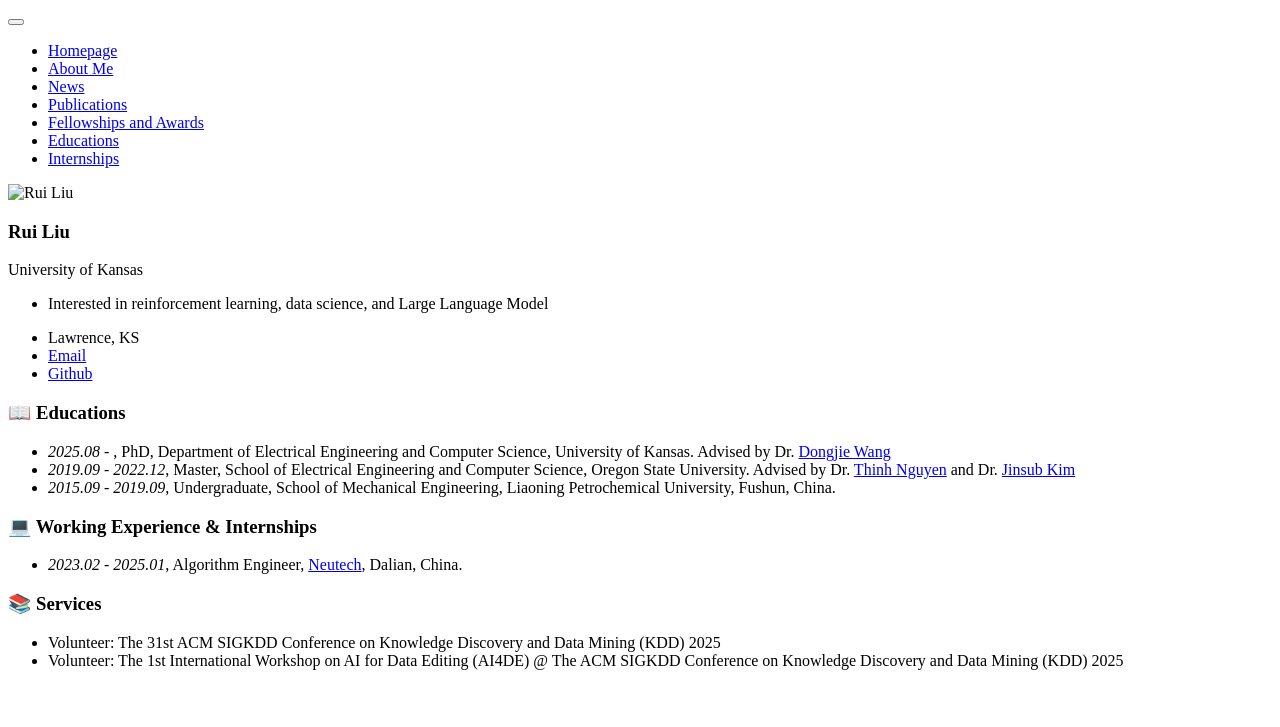
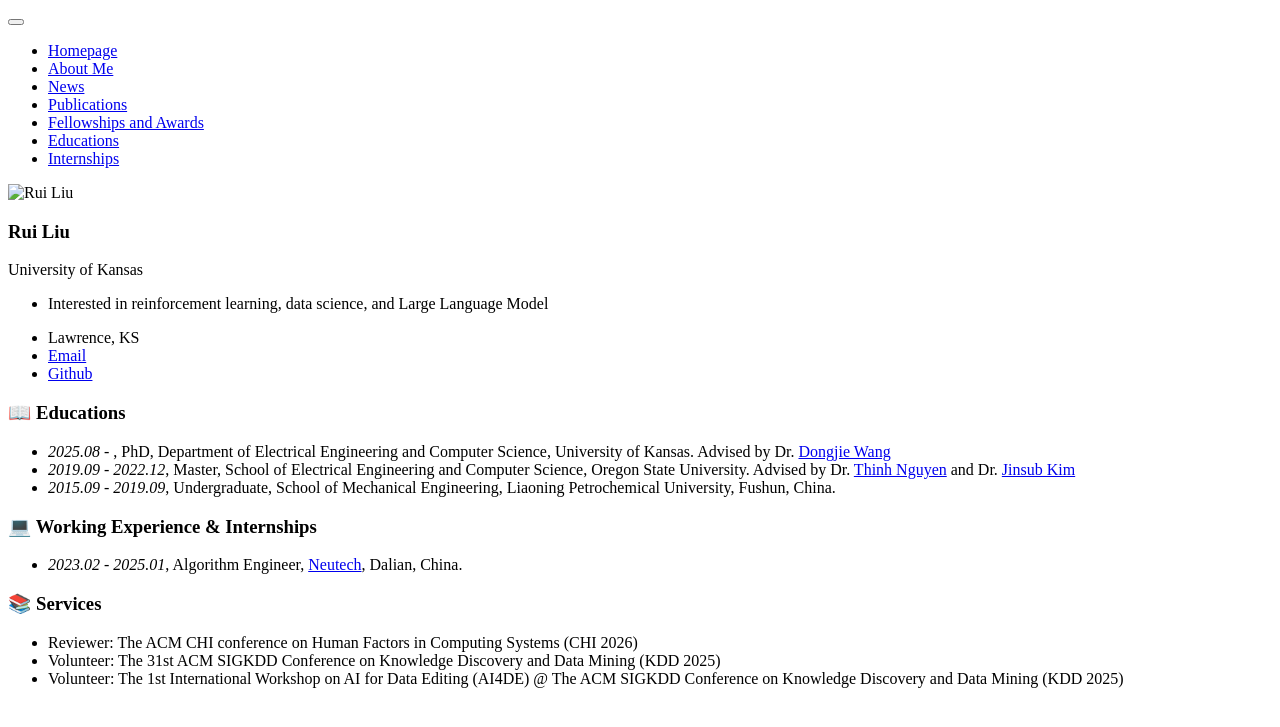
Before and after one commit to RayLiu1103/rayliu1103.github.io, a Jekyll site: the page built from _pages/includes/others.md, in a window 1280 px wide. Shown: the top 727 px of the page. Built offline with Jekyll 4.4.1, drawn with Linux system fonts in a browser that asks for light colours; our own code applies the rules of GitHub Pages for plain Markdown files; comment, search, counter and statistics services are not loaded.

Commit message:
Update others.md

```diff
--- a/_pages/includes/others.md
+++ b/_pages/includes/others.md
@@ -10,5 +10,6 @@
 
 
 # 📚 Services
-- Volunteer: The 31st ACM SIGKDD Conference on Knowledge Discovery and Data Mining (KDD) 2025
-- Volunteer: The 1st International Workshop on AI for Data Editing (AI4DE) @ The ACM SIGKDD Conference on Knowledge Discovery and Data Mining (KDD) 2025
+- Reviewer: The ACM CHI conference on Human Factors in Computing Systems (CHI 2026)
+- Volunteer: The 31st ACM SIGKDD Conference on Knowledge Discovery and Data Mining (KDD 2025)
+- Volunteer: The 1st International Workshop on AI for Data Editing (AI4DE) @ The ACM SIGKDD Conference on Knowledge Discovery and Data Mining (KDD 2025)
```
